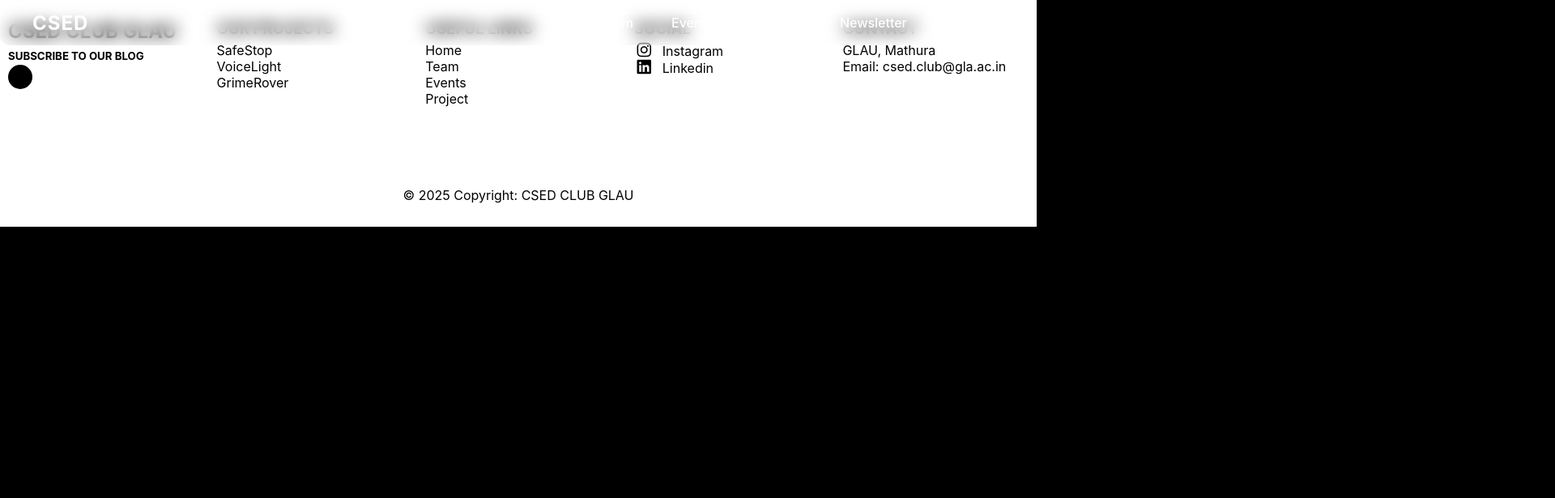
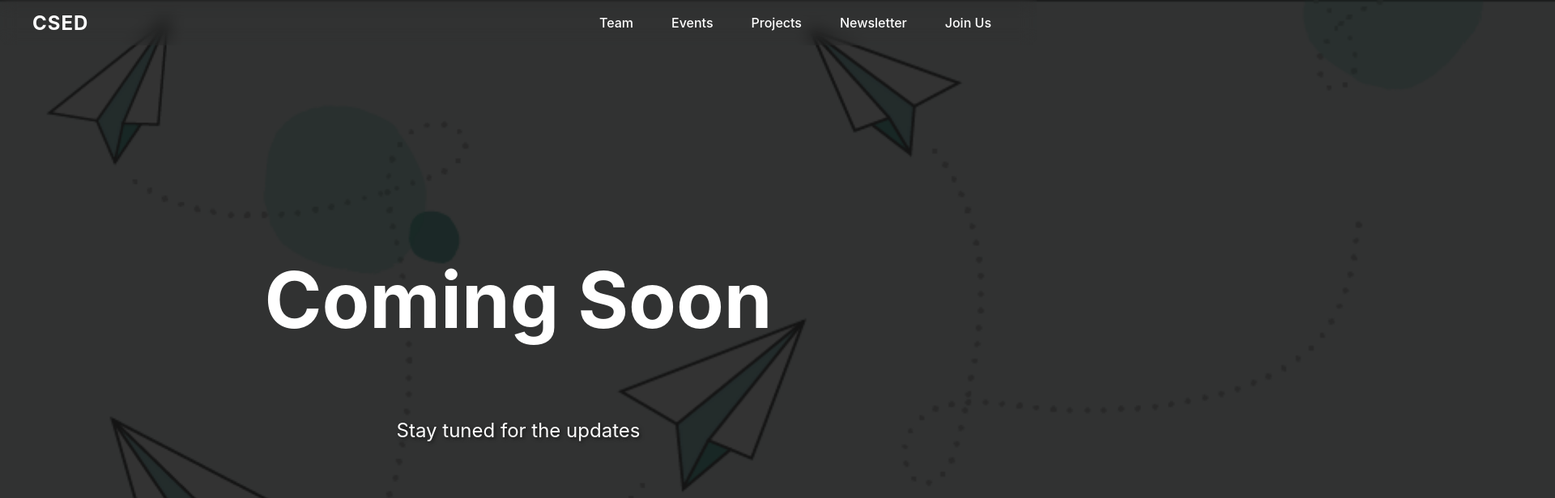
Before and after one commit to kushal-soni01/csed_final, a React (Vite) app: page /newsletter in a window 1280 px wide. Shown: the top 615 px of the page at 81% size, 1920 px wide, since content can reach past the window. Built offline with nearby package versions, Linux system fonts and the light colour scheme.

Commit message:
Added Coming Soon Newsletter

```diff
--- a/src/App.jsx
+++ b/src/App.jsx
@@ -7,6 +7,7 @@ import Home from "./pages/Home";
 import Events from "./pages/Events";
 import Projects from "./pages/Projects";
 import Team from "./pages/Teams";
+import Newsletter from "./pages/Newsletter";
 import JoinUs from "./pages/JoinUs";
 import Footer from "./components/Footer";
 import "./App.css";
@@ -35,6 +36,7 @@ function App() {
 					<Route path="/team" element={<Team />} />
 					<Route path="/projects" element={<Projects />} />
 					<Route path="/events" element={<Events />} />
+					<Route path="/newsletter" element={<Newsletter />} />
 					<Route path="/join" element={<JoinUs />} />
 				</Routes>
 				<Footer />
--- a/src/components/Footer.jsx
+++ b/src/components/Footer.jsx
@@ -15,13 +15,16 @@ export default function () {
 				<div className="our_projects_section">
 					<h3>OUR PROJECTS</h3>
 					<Link to="/Projects">
-						<span className="project_name">SafeStop</span>
+						<span className="project_name">GrimeRover</span>
 					</Link>
 					<Link to="/Projects">
-						<span className="project_name">VoiceLight</span>
+						<span className="project_name">Drone</span>
 					</Link>
 					<Link to="/Projects">
-						<span className="project_name">GrimeRover</span>
+						<span className="project_name">RC Car</span>
+					</Link>
+					<Link to="/Projects">
+						<span className="project_name">Aaroi</span>
 					</Link>
 				</div>
 				<div className="useful_links_section">
--- /dev/null
+++ b/src/pages/Newsletter.jsx
@@ -0,0 +1,44 @@
+import React from "react";
+import GlobalBackgorund from "../components/Team/GlobalBackground";
+import Newsletterback from "../content/newsletter-background.png";
+
+export default function Newsletter() {
+	return (
+		<div>
+			<img
+				src={Newsletterback}
+				style={{
+					height: "100vh",
+					backgroundSize: "cover",
+					backgroundRepeat: "no-repeat",
+					opacity: 0.2,
+				}}
+			/>
+			<div
+				className="coming-soon"
+				style={{
+					position: "absolute",
+					top: "50%",
+					left: "50%",
+					transform: "translate(-50%, -50%)",
+					textAlign: "center",
+					color: "#fff",
+					fontSize: "3rem",
+					fontWeight: "bold",
+				}}
+			>
+				<h1>Coming Soon</h1>
+				<span
+					style={{
+						fontSize: "1.5rem",
+						color: "#fff",
+						fontWeight: "normal",
+						textShadow: "2px 2px 4px rgba(0, 0, 0, 0.5)",
+					}}
+				>
+					Stay tuned for the updates
+				</span>
+			</div>
+		</div>
+	);
+}
```
Also changed, not shown: src/content/newsletter-background.png (added).
